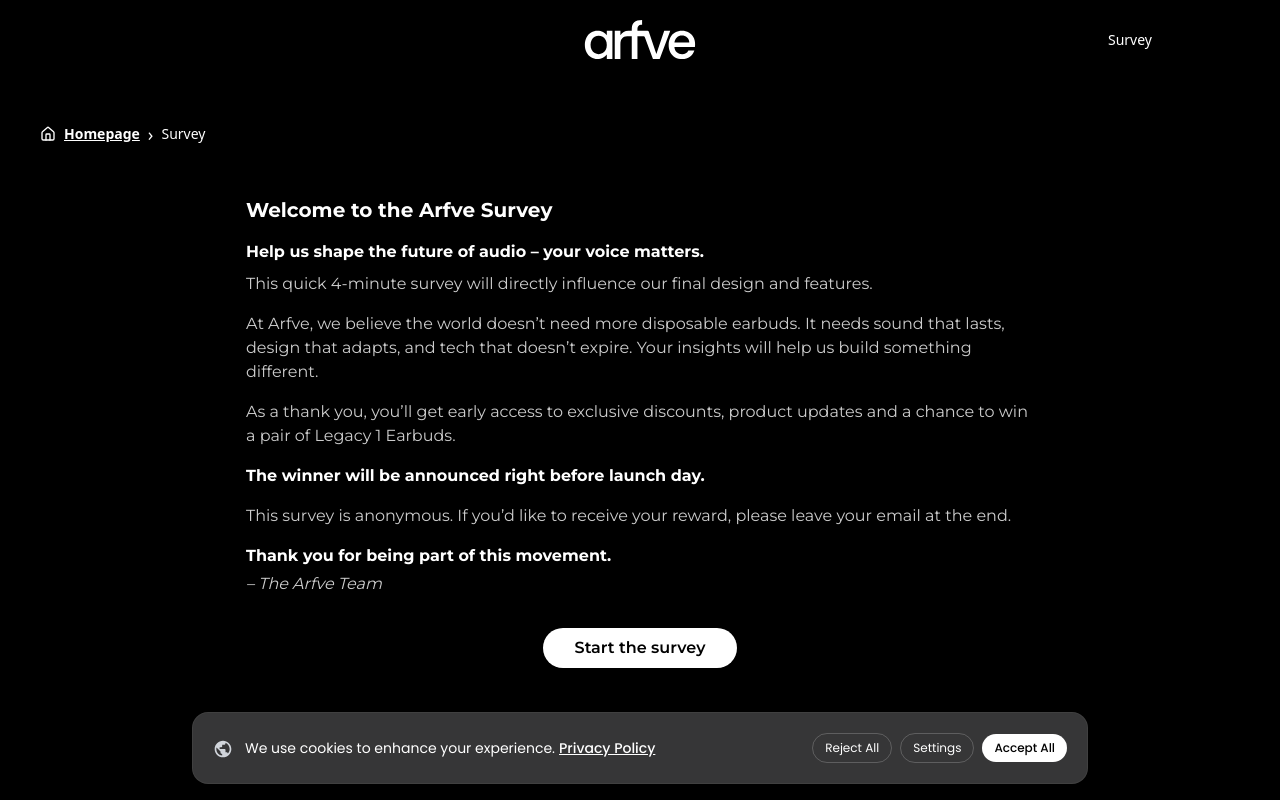
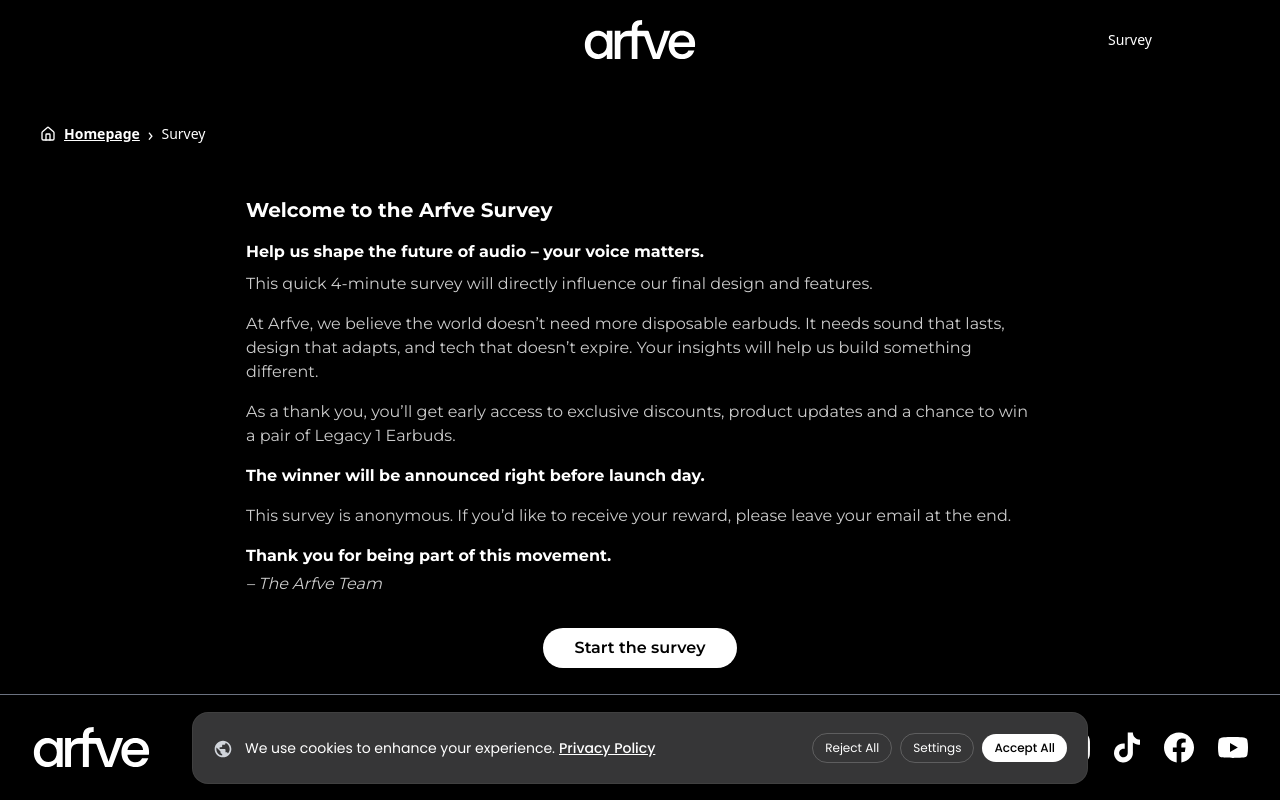
Before and after one commit to Saccor/landingv2, a Next.js app: page /survey in a window 1280 px wide. Shown: the top 800 px of the page. Built offline with nearby package versions, Linux system fonts and the light colour scheme.

Commit message:
refactor: adjust layout in IntroScreen for improved height handling

```diff
--- a/src/components/Survey/SurveyIntroSection.tsx
+++ b/src/components/Survey/SurveyIntroSection.tsx
@@ -524,7 +524,8 @@
   onStartSurvey: () => void;
 }) {
   return (
-<div className="min-h-screen flex flex-col bg-black text-white px-4">
+<div className="min-h-0 flex flex-col bg-black text-white px-4">
+
   {/* Top breadcrumb */}
   <div className="pt-4">
     <Breadcrumb onGoToHomepage={onGoToHomepage} onGoToSurvey={onGoToSurvey} />
```
